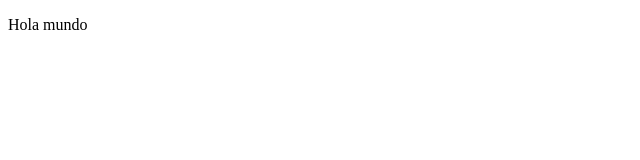
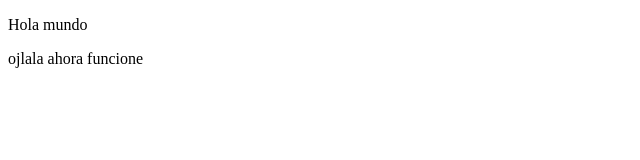
Before and after one commit to freconur/nuevoGithub, a plain HTML site: page index.html in a window 1280 px wide. Shown: the whole page, without its empty margins (0-640 px from the left). Drawn offline with Linux system fonts and the light colour scheme.

Commit message:
cambios indispensables

```diff
--- a/index.html
+++ b/index.html
@@ -7,5 +7,6 @@
 </head>
 <body>
     <p>Hola mundo</p>
+    <p>ojlala ahora funcione</p>
 </body>
 </html>
```
